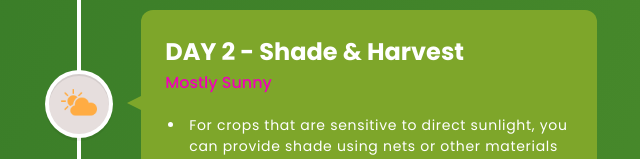
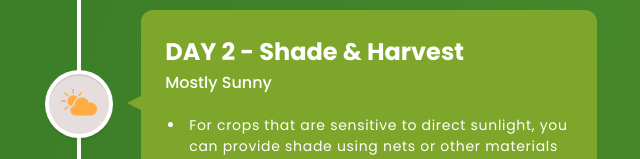
Before and after one commit to bhavyanarnoli/AgriConnect, a React (Vite) app in the folder Client/: page / in a window 1280 px wide. Shown: the part 2032-2191 px from the top of the page, without its empty margins (561-1201 px from the left). Built offline with nearby package versions, Linux system fonts and the light colour scheme; no server answers.

Commit message:
tailwind fix

```diff
--- a/Client/tailwind.config.js
+++ b/Client/tailwind.config.js
@@ -21,6 +21,6 @@ module.exports = {
       },
     },
   },
-  plugins: [require("daisyui")],
+  // plugins: [require("daisyui")],
 
 };
```
